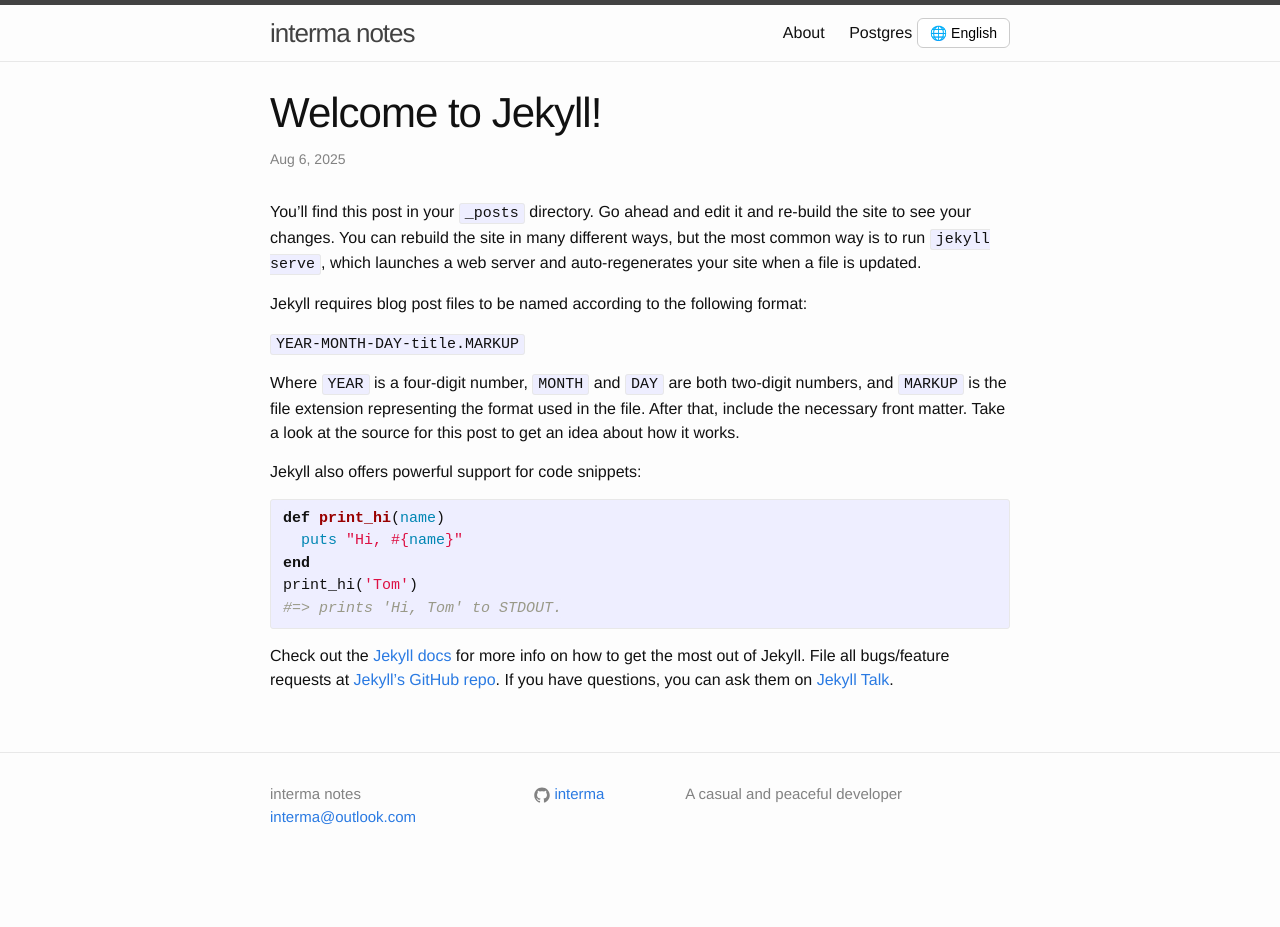
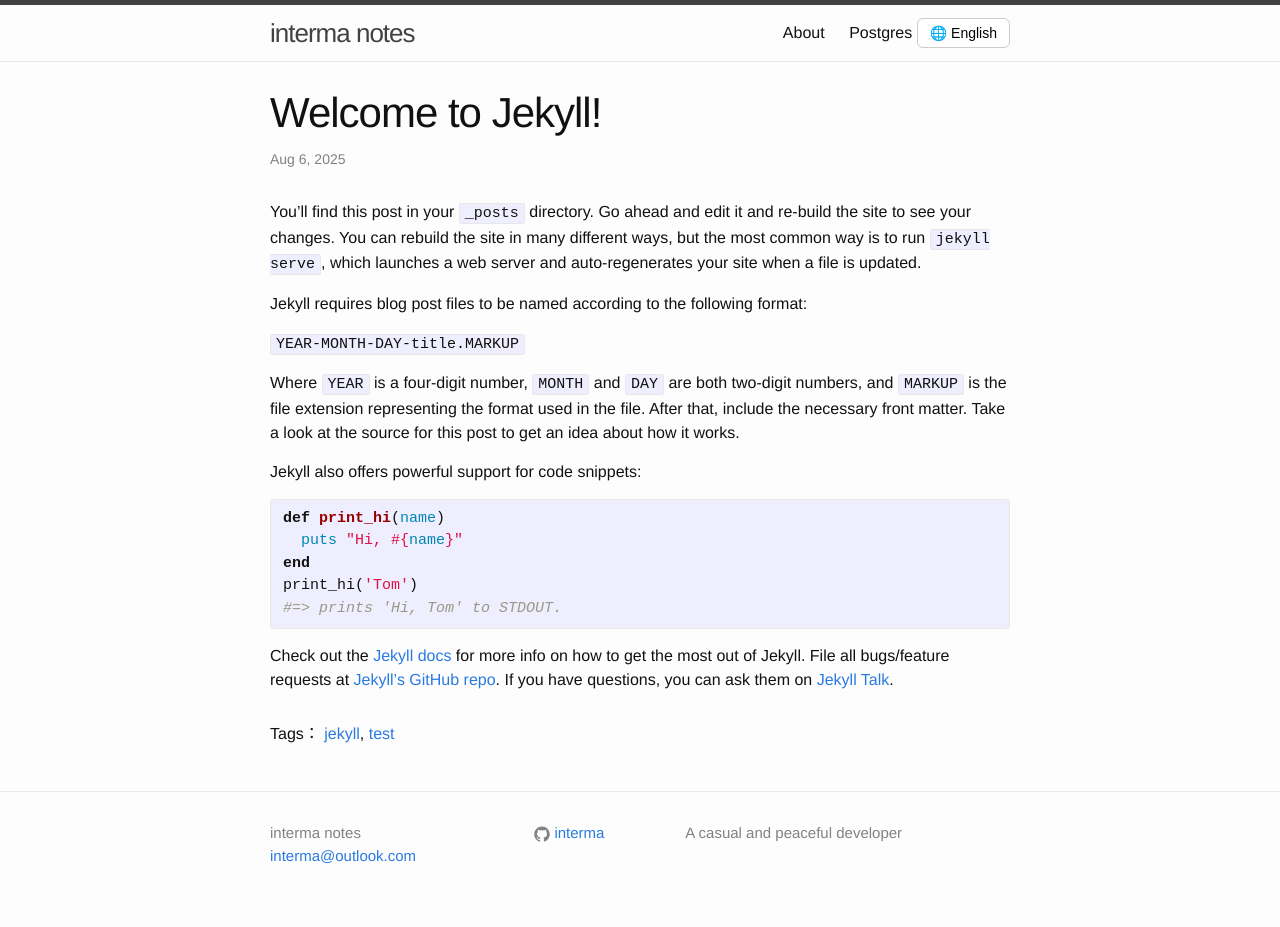
Before and after one commit to interma/interma.github.io, a Jekyll site: the page built from _posts/2025-08-06-welcome-to-jekyll.markdown, in a window 1280 px wide. Built offline with Jekyll 4.4.1, drawn with Linux system fonts in a browser that asks for light colours; before the commit the page ends 900 px from its top, so only the background shows below that.

Commit message:
added tags: but it doesn't work now

```diff
--- a/Gemfile
+++ b/Gemfile
@@ -1,3 +1,4 @@
 source "https://rubygems.org"
 
 gem "github-pages", group: :jekyll_plugins
+gem 'jekyll-tagging'
--- a/_config.yml
+++ b/_config.yml
@@ -37,7 +37,7 @@
 # markdown: kramdown
 plugins:
   - jekyll-feed
-
+  - jekyll-tagging
 # Exclude from processing.
 # The following items will not be processed, by default.
 # Any item listed under the `exclude:` key here will be automatically added to
--- a/_layouts/post.html
+++ b/_layouts/post.html
@@ -12,4 +12,14 @@
     {{ content }}
   </article>
 
+  <!-- 显示标签 -->
+  {% if page.tags %}
+    <p class="tags">
+      Tags：
+      {% for tag in page.tags %}
+        <a href="/tag/{{ tag }}/">{{ tag }}</a>{% unless forloop.last %}, {% endunless %}
+      {% endfor %}
+    </p>
+  {% endif %}
+
 </div>
--- a/_posts/2025-08-06-welcome-to-jekyll.markdown
+++ b/_posts/2025-08-06-welcome-to-jekyll.markdown
@@ -3,6 +3,7 @@
 title:  "Welcome to Jekyll!"
 date:   2025-08-06 16:24:25 +0800
 categories: jekyll update
+tags: [jekyll, test]
 ---
 You’ll find this post in your `_posts` directory. Go ahead and edit it and re-build the site to see your changes. You can rebuild the site in many different ways, but the most common way is to run `jekyll serve`, which launches a web server and auto-regenerates your site when a file is updated.
 
```
Also changed, not shown: Gemfile.lock.
